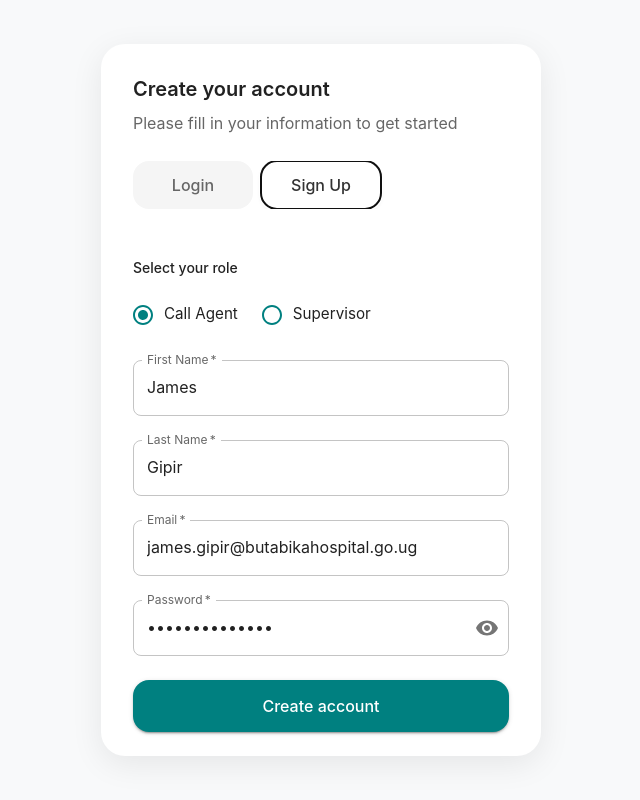
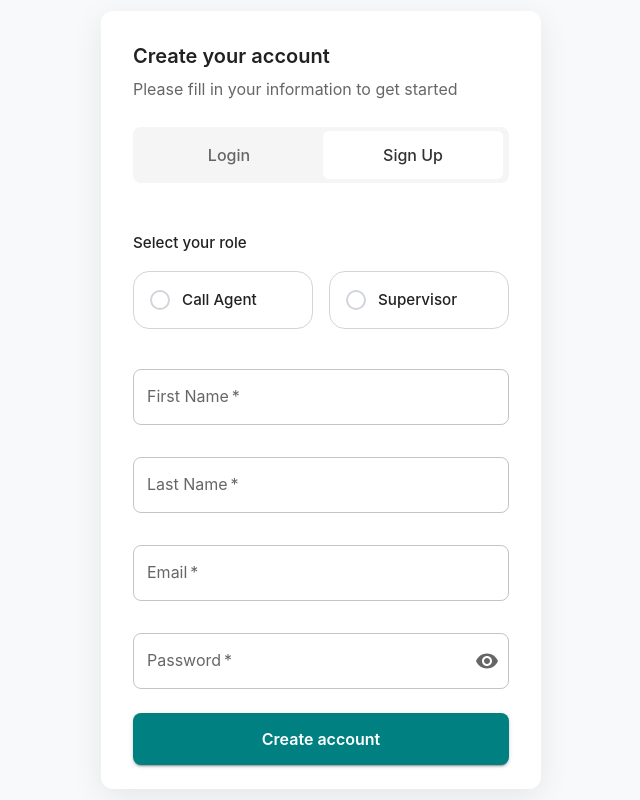
Before and after one commit to mata589/mhdp-web, a React (Vite) app: page /login in a window 1280 px wide. Both pictures are taken after a click on the tab "Sign Up". Shown: the whole page, without its empty margins (319-959 px from the left). Built offline with nearby package versions, Linux system fonts and the light colour scheme.

Commit message:
auth pages done

```diff
--- a/src/components/forms/LoginForm/index.tsx
+++ b/src/components/forms/LoginForm/index.tsx
@@ -1,18 +1,21 @@
 // src/components/forms/LoginForm/index.tsx
 import React, { useState } from 'react';
 import { useNavigate } from 'react-router-dom';
-import { Box, TextField, Button, CircularProgress } from '@mui/material';
+import { Box, TextField, Button, CircularProgress, Link, IconButton, InputAdornment } from '@mui/material';
+import { Visibility, VisibilityOff } from '@mui/icons-material';
 import { useAuth } from '../../../contexts/AuthContext';
 import type { User } from '../../../types/user.types';
 
 interface LoginFormProps {
   onSuccess?: () => void;
   onError?: (error: string) => void;
+  onForgotPassword?: () => void;
 }
 
-export const LoginForm: React.FC<LoginFormProps> = ({ onSuccess, onError }) => {
+export const LoginForm: React.FC<LoginFormProps> = ({ onSuccess, onError, onForgotPassword }) => {
   const [email, setEmail] = useState('');
   const [password, setPassword] = useState('');
+  const [showPassword, setShowPassword] = useState(false);
   const [isLoading, setIsLoading] = useState(false);
   const { login } = useAuth();
   const navigate = useNavigate();
@@ -57,6 +60,19 @@ export const LoginForm: React.FC<LoginFormProps> = ({ onSuccess, onError }) => {
     }
   };
 
+  const handleForgotPassword = () => {
+    if (onForgotPassword) {
+      onForgotPassword();
+    } else {
+      // Default behavior - navigate to forgot password page
+      navigate('/forgot-password');
+    }
+  };
+
+  const handleTogglePasswordVisibility = () => {
+    setShowPassword(!showPassword);
+  };
+
   return (
     <Box component="form" onSubmit={handleSubmit} sx={{ width: '100%' }}>
       <TextField
@@ -68,40 +84,76 @@ export const LoginForm: React.FC<LoginFormProps> = ({ onSuccess, onError }) => {
         margin="normal"
         required
         disabled={isLoading}
-        sx={{
-          '& .MuiOutlinedInput-root': {
-            borderRadius: 2,
-          },
-        }}
       />
 
       <TextField
         fullWidth
         label="Password"
-        type="password"
+        type={showPassword ? 'text' : 'password'}
         value={password}
         onChange={(e) => setPassword(e.target.value)}
         margin="normal"
         required
         disabled={isLoading}
-        sx={{
-          '& .MuiOutlinedInput-root': {
-            borderRadius: 2,
-          },
+        InputProps={{
+          endAdornment: (
+            <InputAdornment position="end">
+              <IconButton
+                aria-label="toggle password visibility"
+                onClick={handleTogglePasswordVisibility}
+                disabled={isLoading}
+                edge="end"
+                sx={{
+                  color: 'text.secondary',
+                  '&:hover': {
+                    color: 'text.primary',
+                  },
+                }}
+              >
+                {showPassword ? <VisibilityOff /> : <Visibility />}
+              </IconButton>
+            </InputAdornment>
+          ),
         }}
       />
+
+      {/* Forgot Password Link */}
+      <Box sx={{ display: 'flex', justifyContent: 'flex-end', mt: 1, mb: 2 }}>
+        <Link
+          component="button"
+          type="button"
+          onClick={handleForgotPassword}
+          disabled={isLoading}
+          sx={{
+            textDecoration: 'none',
+            color: 'primary.main',
+            fontSize: '0.875rem',
+            fontWeight: 500,
+            cursor: 'pointer',
+            '&:hover': {
+              textDecoration: 'underline',
+              color: 'primary.dark',
+            },
+            '&:disabled': {
+              color: 'text.disabled',
+              cursor: 'not-allowed',
+            },
+          }}
+        >
+          Forgot password?
+        </Link>
+      </Box>
 
       <Button
         type="submit"
         fullWidth
         variant="contained"
+        color="primary"
         disabled={isLoading}
         sx={{
-          mt: 3,
+          mt: 1,
           mb: 2,
           py: 1.5,
-          borderRadius: 2,
-          textTransform: 'none',
           fontSize: '1rem',
           fontWeight: 600,
         }}
@@ -109,7 +161,7 @@ export const LoginForm: React.FC<LoginFormProps> = ({ onSuccess, onError }) => {
         {isLoading ? (
           <CircularProgress size={24} color="inherit" />
         ) : (
-          'Sign In'
+          'Login to your account'
         )}
       </Button>
     </Box>
--- a/src/components/forms/UserManagementForm/index.tsx
+++ b/src/components/forms/UserManagementForm/index.tsx
@@ -1,4 +1,4 @@
-// 3. src/components/forms/UserManagementForm/index.tsx
+// src/components/forms/UserManagementForm/index.tsx
 import React, { useState } from 'react';
 import {
   Box,
@@ -7,12 +7,10 @@ import {
   IconButton,
   InputAdornment,
   CircularProgress,
-  Typography,
-  RadioGroup,
-  FormControlLabel,
-  Radio
+  Typography
 } from '@mui/material';
 import { Visibility, VisibilityOff } from '@mui/icons-material';
+import { useTheme } from '@mui/material/styles';
 
 interface UserManagementFormProps {
   mode: 'register' | 'edit';
@@ -27,19 +25,32 @@ export const UserManagementForm: React.FC<UserManagementFormProps> = ({
   onError,
   initialData
 }) => {
+  const theme = useTheme();
   const [showPassword, setShowPassword] = useState(false);
   const [isLoading, setIsLoading] = useState(false);
   const [formData, setFormData] = useState({
-    role: 'agent',
-    firstName: 'James',
-    lastName: 'Gipir',
-    email: 'james.gipir@butabikahospital.go.ug',
-    password: 'james1@0.89q17',
+    role: '',
+    firstName: '',
+    lastName: '',
+    email: '',
+    password: '',
     ...initialData
   });
 
   const handleSubmit = async (e: React.FormEvent) => {
     e.preventDefault();
+
+    // Validate required fields
+    if (!formData.firstName || !formData.lastName || !formData.email) {
+      onError('Please fill in all required fields');
+      return;
+    }
+
+    if (mode === 'register' && (!formData.role || !formData.password)) {
+      onError('Please select a role and enter a password');
+      return;
+    }
+
     setIsLoading(true);
 
     try {
@@ -54,31 +65,107 @@ export const UserManagementForm: React.FC<UserManagementFormProps> = ({
     }
   };
 
+  const handleTogglePasswordVisibility = () => {
+    setShowPassword(!showPassword);
+  };
+
   return (
     <Box component="form" onSubmit={handleSubmit}>
       {mode === 'register' && (
         <Box sx={{ mb: 3 }}>
-          <Typography variant="body2" sx={{ mb: 2, fontWeight: 500 }}>
+          <Typography
+            variant="body1"
+            sx={{
+              mb: 2,
+              fontWeight: 500,
+              color: 'text.primary',
+              fontSize: '0.95rem'
+            }}
+          >
             Select your role
           </Typography>
-          <RadioGroup
-            row
-            value={formData.role}
-            onChange={(e) => setFormData({ ...formData, role: e.target.value })}
-          >
-            <FormControlLabel
-              value="agent"
-              control={<Radio sx={{ color: '#008080', '&.Mui-checked': { color: '#008080' } }} />}
-              label="Call Agent"
-              sx={{ mr: 3, '& .MuiFormControlLabel-label': { fontSize: '0.95rem' } }}
-            />
-            <FormControlLabel
-              value="supervisor"
-              control={<Radio sx={{ color: '#008080', '&.Mui-checked': { color: '#008080' } }} />}
-              label="Supervisor"
-              sx={{ '& .MuiFormControlLabel-label': { fontSize: '0.95rem' } }}
-            />
-          </RadioGroup>
+
+          <Box sx={{ display: 'flex', gap: 2 }}>
+            {/* Call Agent Option */}
+            <Box
+              onClick={() => setFormData({ ...formData, role: 'agent' })}
+              sx={{
+                flex: 1,
+                border: formData.role === 'agent' ? `2px solid ${theme.palette.primary.main}` : '1px solid #d1d5db',
+                borderRadius: typeof theme.shape.borderRadius === 'number' ? theme.shape.borderRadius : 4, // Safe theme border radius
+                p: 2,
+                cursor: 'pointer',
+                backgroundColor: formData.role === 'agent' ? `${theme.palette.primary.main}08` : 'background.paper',
+                transition: 'all 0.2s ease-in-out',
+                '&:hover': {
+                  borderColor: theme.palette.primary.main,
+                  backgroundColor: `${theme.palette.primary.main}08`,
+                }
+              }}
+            >
+              <Box sx={{ display: 'flex', alignItems: 'center', gap: 1.5 }}>
+                <Box
+                  sx={{
+                    width: 20,
+                    height: 20,
+                    borderRadius: '50%',
+                    border: formData.role === 'agent' ? `6px solid ${theme.palette.primary.main}` : '2px solid #d1d5db',
+                    backgroundColor: formData.role === 'agent' ? theme.palette.primary.main : 'transparent',
+                    transition: 'all 0.2s ease-in-out',
+                  }}
+                />
+                <Typography
+                  sx={{
+                    fontSize: '0.95rem',
+                    fontWeight: 500,
+                    color: formData.role === 'agent' ? 'primary.main' : 'text.primary',
+                  }}
+                >
+                  Call Agent
+                </Typography>
+              </Box>
+            </Box>
+
+            {/* Supervisor Option */}
+            <Box
+              onClick={() => setFormData({ ...formData, role: 'supervisor' })}
+              sx={{
+                flex: 1,
+                border: formData.role === 'supervisor' ? `2px solid ${theme.palette.primary.main}` : '1px solid #d1d5db',
+                borderRadius: typeof theme.shape.borderRadius === 'number' ? theme.shape.borderRadius : 4, // Safe theme border radius
+                p: 2,
+                cursor: 'pointer',
+                backgroundColor: formData.role === 'supervisor' ? `${theme.palette.primary.main}08` : 'background.paper',
+                transition: 'all 0.2s ease-in-out',
+                '&:hover': {
+                  borderColor: theme.palette.primary.main,
+                  backgroundColor: `${theme.palette.primary.main}08`,
+                }
+              }}
+            >
+              <Box sx={{ display: 'flex', alignItems: 'center', gap: 1.5 }}>
+                <Box
+                  sx={{
+                    width: 20,
+                    height: 20,
+                    borderRadius: '50%',
+                    border: formData.role === 'supervisor' ? `6px solid ${theme.palette.primary.main}` : '2px solid #d1d5db',
+                    backgroundColor: formData.role === 'supervisor' ? theme.palette.primary.main : 'transparent',
+                    transition: 'all 0.2s ease-in-out',
+                  }}
+                />
+                <Typography
+                  sx={{
+                    fontSize: '0.95rem',
+                    fontWeight: 500,
+                    color: formData.role === 'supervisor' ? 'primary.main' : 'text.primary',
+                  }}
+                >
+                  Supervisor
+                </Typography>
+              </Box>
+            </Box>
+          </Box>
         </Box>
       )}
 
@@ -87,8 +174,10 @@ export const UserManagementForm: React.FC<UserManagementFormProps> = ({
         label="First Name"
         value={formData.firstName}
         onChange={(e) => setFormData({ ...formData, firstName: e.target.value })}
-        sx={{ mb: 3 }}
+        margin="normal"
         required
+        disabled={isLoading}
+        sx={{ mb: 2 }}
       />
 
       <TextField
@@ -96,8 +185,10 @@ export const UserManagementForm: React.FC<UserManagementFormProps> = ({
         label="Last Name"
         value={formData.lastName}
         onChange={(e) => setFormData({ ...formData, lastName: e.target.value })}
-        sx={{ mb: 3 }}
+        margin="normal"
         required
+        disabled={isLoading}
+        sx={{ mb: 2 }}
       />
 
       <TextField
@@ -106,8 +197,10 @@ export const UserManagementForm: React.FC<UserManagementFormProps> = ({
         type="email"
         value={formData.email}
         onChange={(e) => setFormData({ ...formData, email: e.target.value })}
-        sx={{ mb: 3 }}
+        margin="normal"
         required
+        disabled={isLoading}
+        sx={{ mb: 2 }}
       />
 
       {mode === 'register' && (
@@ -117,12 +210,23 @@ export const UserManagementForm: React.FC<UserManagementFormProps> = ({
           type={showPassword ? 'text' : 'password'}
           value={formData.password}
           onChange={(e) => setFormData({ ...formData, password: e.target.value })}
+          margin="normal"
+          required
+          disabled={isLoading}
           InputProps={{
             endAdornment: (
               <InputAdornment position="end">
                 <IconButton
-                  onClick={() => setShowPassword(!showPassword)}
+                  aria-label="toggle password visibility"
+                  onClick={handleTogglePasswordVisibility}
+                  disabled={isLoading}
                   edge="end"
+                  sx={{
+                    color: 'text.secondary',
+                    '&:hover': {
+                      color: 'text.primary',
+                    },
+                  }}
                 >
                   {showPassword ? <VisibilityOff /> : <Visibility />}
                 </IconButton>
@@ -130,7 +234,6 @@ export const UserManagementForm: React.FC<UserManagementFormProps> = ({
             ),
           }}
           sx={{ mb: 3 }}
-          required
         />
       )}
 
@@ -138,17 +241,13 @@ export const UserManagementForm: React.FC<UserManagementFormProps> = ({
         type="submit"
         fullWidth
         variant="contained"
+        color="primary"
         size="large"
         disabled={isLoading}
         sx={{
-          bgcolor: '#008080',
-          color: 'white',
           py: 1.5,
           fontSize: '1rem',
-          fontWeight: 500,
-          textTransform: 'none',
-          borderRadius: 2,
-          '&:hover': { bgcolor: '#006666' },
+          fontWeight: 600,
         }}
       >
         {isLoading ? (
--- a/src/pages/auth/LoginPage/index.tsx
+++ b/src/pages/auth/LoginPage/index.tsx
@@ -111,7 +111,7 @@ export const LoginPage: React.FC = () => {
       >
         <CardContent sx={{ p: 4 }}>
           <Typography variant="h5" gutterBottom sx={{ fontWeight: 600, mb: 1 }}>
-            {tabValue === 0 ? 'Welcome Back' : 'Create your account'}
+            {tabValue === 0 ? 'Login to your account' : 'Create your account'}
           </Typography>
           <Typography variant="body1" color="text.secondary" sx={{ mb: 3 }}>
             {tabValue === 0
@@ -121,24 +121,36 @@ export const LoginPage: React.FC = () => {
           </Typography>
 
           <Box sx={{ mb: 3 }}>
+  <Box
+    sx={{
+      bgcolor: '#f5f5f5', // Grey background container
+      borderRadius: 2,
+      p: 0.5, // Small padding inside the grey container
+    }}
+  >
     <Tabs
       value={tabValue}
       onChange={handleTabChange}
+      variant="fullWidth"
       sx={{
         '& .MuiTabs-indicator': { display: 'none' },
         '& .MuiTab-root': {
           textTransform: 'none',
           fontSize: '1rem',
           fontWeight: 500,
-                  borderRadius: 2,
+          borderRadius: 1.5,
           color: '#666',
-                  bgcolor: '#f5f5f5',
-                  mr: 1,
-                  minWidth: 120,
+          bgcolor: 'transparent', // Transparent by default
+          mx: 0.25, // Small horizontal margin between tabs
+          flex: 1,
+          border: 'none', // Remove any default border
+          outline: 'none', // Remove outline
           '&.Mui-selected': {
             color: '#333',
             bgcolor: 'white',
-                    boxShadow: '0 2px 4px rgba(0,0,0,0.1)',
+            border: 'none', // Ensure no border on selected state
+            outline: 'none', // Ensure no outline on selected state
+            boxShadow: 'none', // Explicitly remove any shadow
           },
         },
       }}
@@ -146,6 +158,7 @@ export const LoginPage: React.FC = () => {
       <Tab label="Login" value={0} />
       <Tab label="Sign Up" value={1} />
     </Tabs>
+  </Box>
 </Box>
 
           {error && (
--- a/src/theme/index.ts
+++ b/src/theme/index.ts
@@ -71,8 +71,9 @@ export const theme = createTheme({
     },
   },
   shape: {
-    borderRadius: 8,
+    borderRadius: 4, // Ensure this is a number, not string
   },
+  spacing: 8, // Ensure consistent spacing unit
   components: {
     MuiButton: {
       styleOverrides: {
@@ -98,5 +99,14 @@ export const theme = createTheme({
         },
       },
     },
+    MuiTextField: {
+      styleOverrides: {
+        root: {
+          '& .MuiOutlinedInput-root': {
+            borderRadius: 8, // Consistent with theme
+          },
+        },
+      },
+    },
   },
 });
```
Lines whose indentation alone changed are shown as unchanged.
